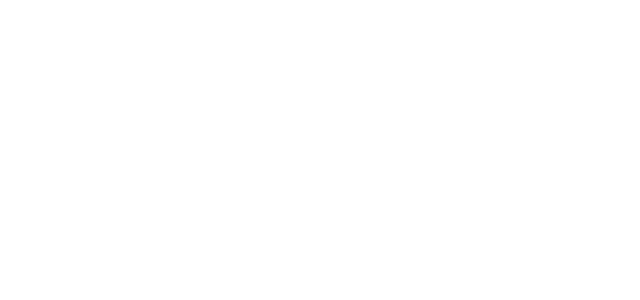
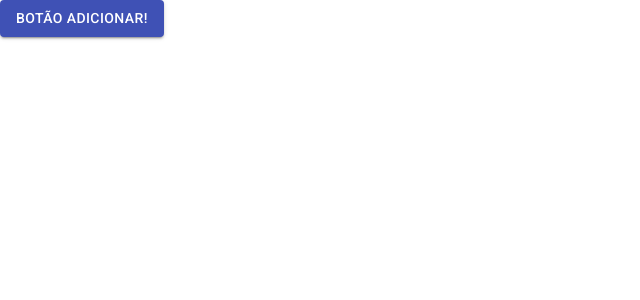
Before and after one commit to luizgflopes/Sistema-de-Gerenciamento-e-Controle-de-TCC, a React (Create React App) app: page /consultaUsuario in a window 1280 px wide. Shown: the top 300 px of the page, without its empty margins (0-640 px from the left). Built offline with nearby package versions, Linux system fonts and the light colour scheme.

Commit message:
Criacao da Branch e Inicio da Tela de Consulta de Usuário

```diff
--- a/package.json
+++ b/package.json
@@ -10,6 +10,7 @@
     "@testing-library/user-event": "^7.2.1",
     "react": "^16.13.1",
     "react-dom": "^16.13.1",
+    "react-helmet": "^6.1.0",
     "react-router-dom": "^5.2.0",
     "react-scripts": "3.4.3"
   },
--- a/src/index.js
+++ b/src/index.js
@@ -5,6 +5,8 @@
 import MainPage from "./pages/Main-Page";
 import { BrowserRouter as Router, Switch, Route, Link } from "react-router-dom";
 import CadastroPage from './pages/Cadastro-page'
+import ConsultaUsuarioPages from './pages/ConsultaUsuarioPages'
+
 ReactDOM.render(
   <React.StrictMode>
     <Router>
@@ -14,6 +16,9 @@
         </Route>
         <Route path="/criarconta">
           <CadastroPage />
+        </Route>
+        <Route path="/consultaUsuario">
+          <ConsultaUsuarioPages />
         </Route>
         <Route path="/home">
         </Route>
--- /dev/null
+++ b/src/pages/ConsultaUsuarioPages.js
@@ -0,0 +1,11 @@
+import React from 'react';
+import Button from '@material-ui/core/Button';
+import {Helmet} from "react-helmet";
+
+export default function ConsultaUsuarioPages(){
+  return (
+    <Button variant="contained" color="primary">
+      Botão Adicionar!
+    </Button>
+  );
+}
```
Also changed, not shown: 1 other file (tests, documents, lock files or other folders).
